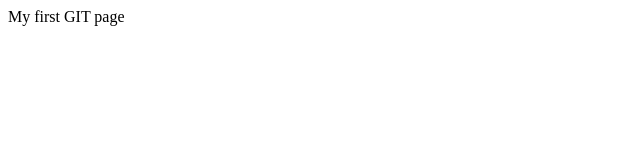
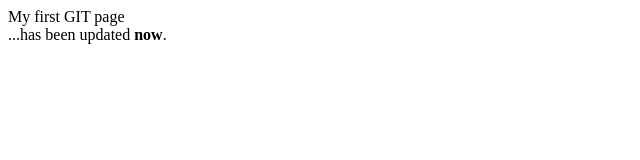
Before and after one commit to isanas/azureweb, a plain HTML site: page index.html in a window 1280 px wide. Shown: the whole page, without its empty margins (0-640 px from the left). Drawn offline with Linux system fonts and the light colour scheme.

Commit message:
third html commit

```diff
--- a/index.html
+++ b/index.html
@@ -1,3 +1,4 @@
 <HTML><body>
-My first GIT page
+My first GIT page<br>
+...has been updated <b>now</b>.
 </body></html>
```
